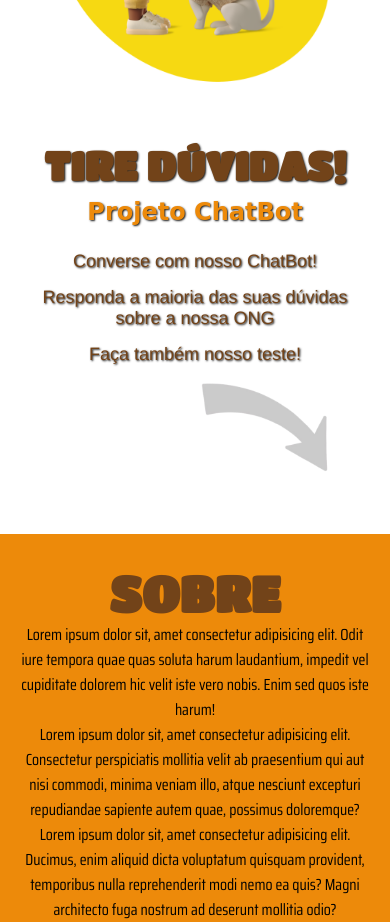
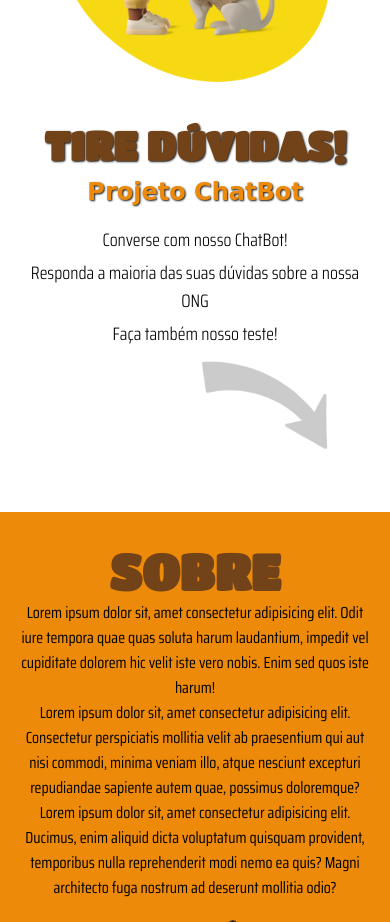
Before and after one commit to rizzoka/Projeto-ONG-REMCA, a plain HTML site: page index.html in a window 390 px wide. Shown: the part 1020-1942 px from the top of the page. Drawn offline with Linux system fonts and the light colour scheme; a script that the page names is missing; a web font is replaced by a local one.

Commit message:
style: paragrafo projeto

```diff
--- a/CSS/styles.css
+++ b/CSS/styles.css
@@ -128,14 +128,9 @@ nav {
 .projeto-text p{
   font-size: 30px;
   font-weight: 300;
-  color: #724319;
-  text-shadow: 1px 1px 2px rgba(0, 0, 0, 0.9);
-  padding: 10px;
-  margin-bottom: 10px;
-  font-family: "Helvetica";
 }
 .projeto-text img{
-    margin-left: 34rem;
+    margin-left: 35rem;
     margin-top: -60px;
     width: 250px;
 }
@@ -336,7 +331,7 @@ nav {
 }
 
 .projeto-text h1 {
-  margin-top: 20px; /* Margem reduzida para mobile */
+  margin-top: 0; /* Margem reduzida para mobile */
   font-size: 40px; /* Tamanho reduzido para mobile */
 }
 
@@ -348,7 +343,7 @@ nav {
 
 .projeto-text p {
   font-size: 18px; /* Tamanho reduzido para mobile */
-  padding: 5px; /* Padding reduzido para mobile */
+  padding: 0px; /* Padding reduzido para mobile */
   margin-bottom: 5px; /* Margem reduzida para mobile */
 }
 
@@ -438,6 +433,7 @@ img.icone {
   font-size: 40px; /* Tamanho reduzido para mobile */
 }
 }
+
 
 /* Tablet (768px a 1023px) */
 @media (min-width: 768px) and (max-width: 1023px) {
```
